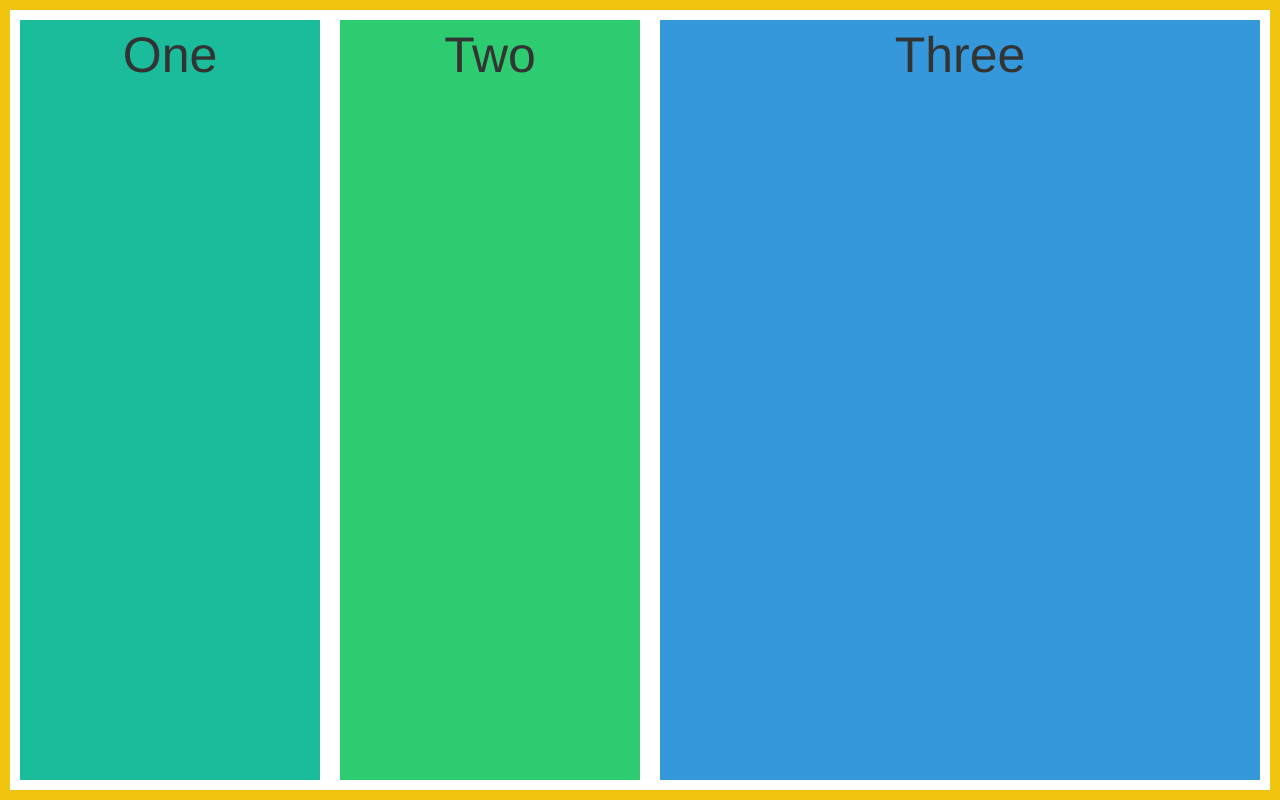
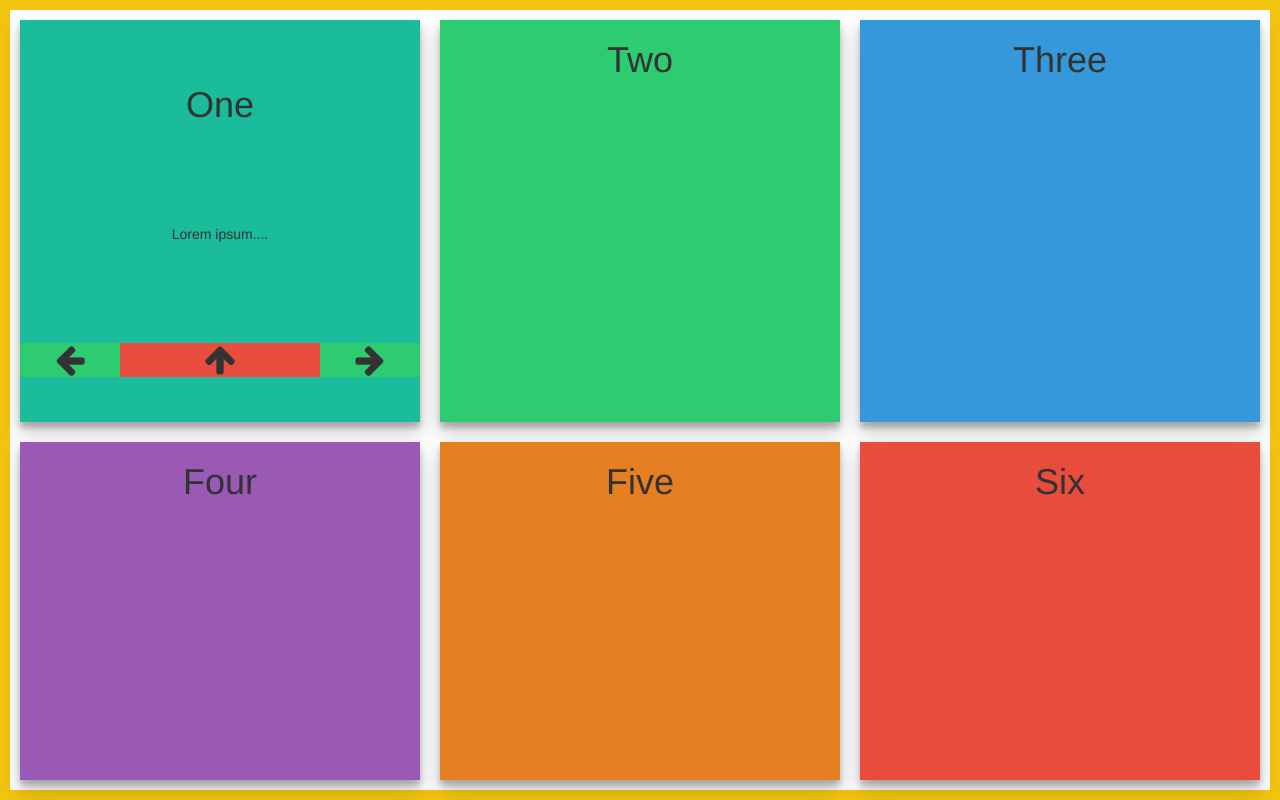
Before and after one commit to fresh5447/intro-to-flexbox, a plain HTML site: page index.html in a window 1280 px wide. Drawn offline with nearby package versions, Linux system fonts and the light colour scheme.

Commit message:
implement some cards;

```diff
--- a/css/style.css
+++ b/css/style.css
@@ -3,30 +3,64 @@
   border: solid 10px #f1c40f;
   height: 100vh;
   justify-content: center;
-  /*align-content: center;*/
   flex-wrap: wrap;
 
 }
 
 .flex-item {
-  font-size: 50px;
   text-align: center;
   margin: 10px;
   width: calc(33.333% - 20px);
+  box-shadow: 0 10px 20px rgba(0,0,0,0.19), 0 6px 6px rgba(0,0,0,0.23);
+}
+
+@media (max-width: 600px) {
+  .flex-item  {
+    margin: 30px;
+    width: calc(50% - 60px);
+  }
 }
 
 .item1 {
-  width: 300px;
   background-color: #1abc9c;
+  display: flex;
+  flex-direction: column;
+  justify-content: space-around;
+}
+
+.icon-flex-container {
+  display: flex;
+  justify-content: space-around;
+}
+
+.fa {
+  background-color: #2ecc71;
+  font-size: 34px;
+  flex: 1;
+}
+
+.fa-arrow-up {
+  background-color: #e74c3c;
+  flex: 2;
 }
 
 .item2 {
-  width: 300px;
   background-color: #2ecc71;
 }
 
 .item3 {
-  flex: 3;
-  width: 300px;
+
   background-color: #3498db;
 }
+
+.item4 {
+  background-color: #9b59b6;
+}
+
+.item5 {
+  background-color: #e67e22;
+}
+
+.item6 {
+  background-color: #e74c3c;
+}
--- a/index.html
+++ b/index.html
@@ -13,9 +13,20 @@
   <body>
 
   <div class="flex-container">
-    <div class="flex-item item1">One</div>
-    <div class="flex-item item2">Two</div>
-    <div class="flex-item item3">Three</div>
+    <div class="flex-item item1">
+      <h1>One</h1>
+      <p>Lorem ipsum....</p>
+      <div class="icon-flex-container">
+        <i class="fa fa-arrow-left"></i>
+        <i class="fa fa-arrow-up"></i>
+        <i class="fa fa-arrow-right"></i>
+      </div>
+    </div>
+    <div class="flex-item item2"><h1>Two</h1></div>
+    <div class="flex-item item3"><h1>Three</h1></div>
+    <div class="flex-item item4"><h1>Four</h1></div>
+    <div class="flex-item item5"><h1>Five</h1></div>
+    <div class="flex-item item6"><h1>Six</h1></div>
   </div>
 
     <!-- jQuery (necessary for Bootstrap's JavaScript plugins) -->
```
